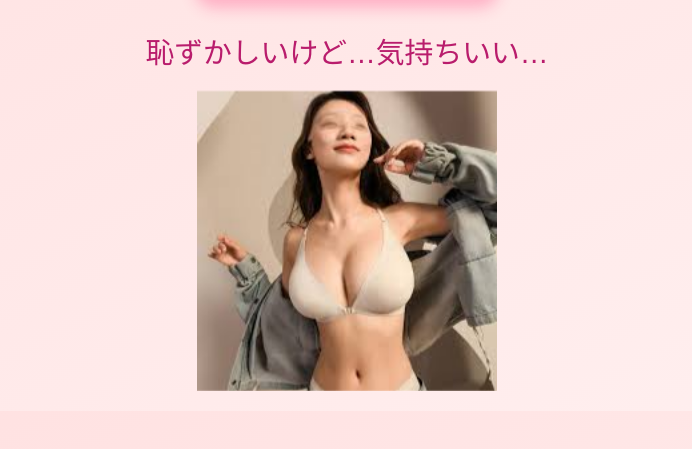
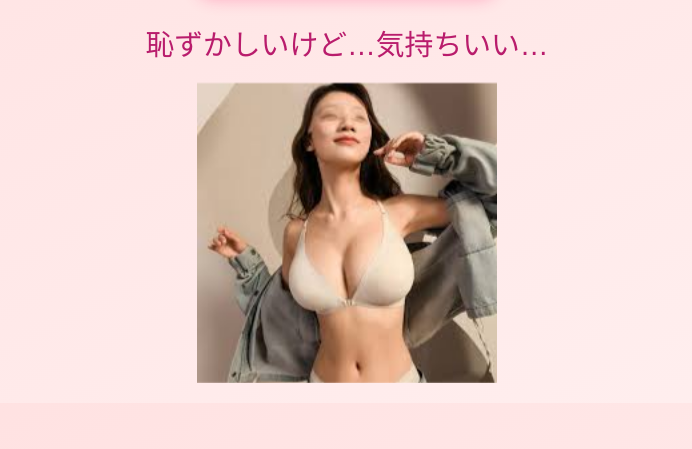
Before and after one commit to se21072/seikin-fansite, a plain HTML site: page index.html in a window 1280 px wide. Both pictures are taken after a click on the button "押して…ください…♡". Shown: the part 251-700 px from the top of the page, without its empty margins (293-985 px from the left). Drawn offline with Linux system fonts and the light colour scheme; files whose address does not match are found by name.

Commit message:
Update index.html

```diff
--- a/index.html
+++ b/index.html
@@ -1,7 +1,7 @@
 <!DOCTYPE html>
 <html lang="ja">
 <head>
-  <meta charset="UTF-8">
+  <meta charset="UTF-8" />
   <title>SEIKINFANSITE - 覚醒ボタン</title>
   <style>
     body {
@@ -10,6 +10,7 @@
       text-align: center;
       padding-top: 80px;
       color: #d63384;
+      margin: 0;
     }
 
     h1 {
@@ -64,13 +65,10 @@
   <button onclick="onButtonClick()">押して…ください…♡</button>
 
   <div id="result"></div>
-  <img id="character" src="" style="display:none;">
+  <img id="character" src="" style="display:none;" />
 
-  <!-- 音声ファイル -->
-  <audio id="soundEffect">
-    <source src="C:/Users/eitasasaki/Downloads/sexysound.mp3", type="audio/mpeg">
-    お使いのブラウザは音声をサポートしていません。
-  </audio>
+  <!-- 音声プレイヤー -->
+  <audio id="soundEffect"></audio>
 
   <script>
     const messages = [
@@ -81,12 +79,19 @@
       "ドキドキが止まらない～💦"
     ];
 
+    // GitHub Pages 対応パス（例）
     const images = [
-      "C:/Users/eitasasaki/Downloads/img/SEXY1.jpg",
-      "C:/Users/eitasasaki/Downloads/img/SEXY2.jpg",
+      "img/SEXY1.jpg",
+      "img/SEXY2.jpg"
+    ];
+
+    const sounds = [
+      "sound/hikakin-itazuranoyu.mp3",
+      "sound/sexysound.mp3"
     ];
 
     let currentIndex = 0;
+    let currentSoundIndex = 0;
 
     function onButtonClick() {
       // メッセージランダム表示
@@ -99,17 +104,23 @@
       imgElement.src = images[currentIndex];
       imgElement.style.display = "block";
 
-      // アニメーションリセット（再発火用）
+      // アニメーションリセット
       void imgElement.offsetWidth;
       imgElement.style.opacity = 0;
       setTimeout(() => {
         imgElement.style.opacity = 1;
       }, 50);
 
-      // 効果音再生
+      // 効果音再生 & 切り替え
       const sound = document.getElementById("soundEffect");
+
+      // 次の音声をセット
+      sound.src = sounds[currentSoundIndex];
       sound.currentTime = 0;
       sound.play();
+
+      // 音声インデックス更新
+      currentSoundIndex = (currentSoundIndex + 1) % sounds.length;
     }
   </script>
 
```
